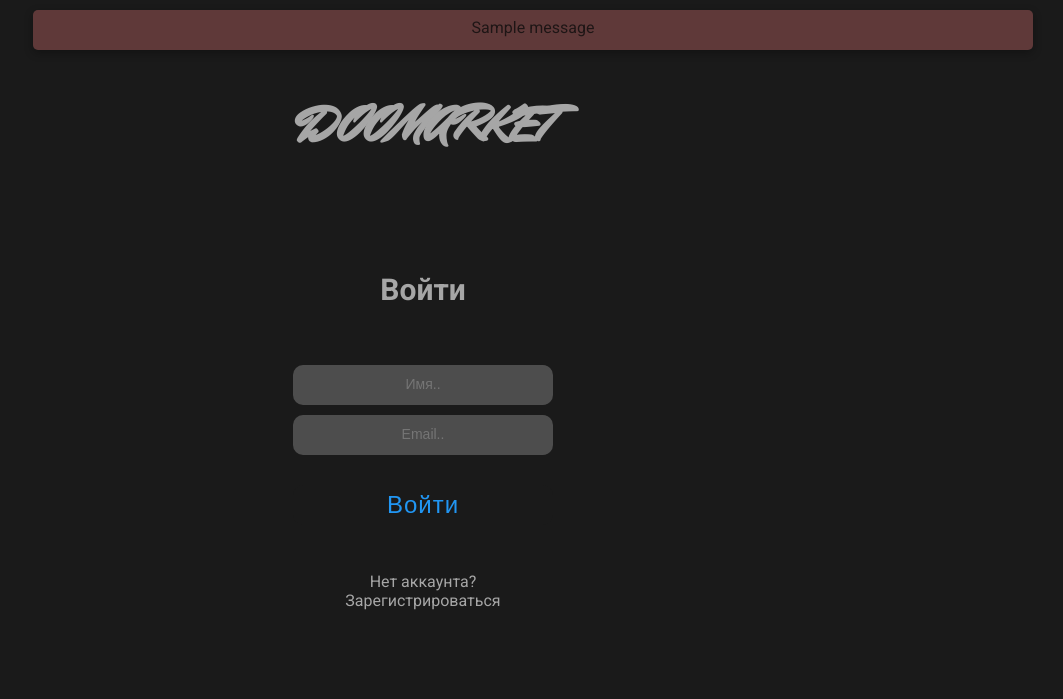
After one commit to DenisMatvienko/backend-e-commerce-market-doomarket, a Django app: page /ru/login/ in a window 1280 px wide. The commit adds this page. Shown: the top 699 px of the page, without its empty margins (217-1280 px from the left). Run offline with Django 3.2, Linux system fonts and the light colour scheme; tables that the repository leaves empty hold one stand-in row (values such as "Sample post"); one stand-in notice (Sample message) is shown.

Commit message:
login,register,logout

```diff
--- a/doomarket/doomarket/urls.py
+++ b/doomarket/doomarket/urls.py
@@ -10,7 +10,9 @@ urlpatterns = [
 ]
 
 urlpatterns += i18n_patterns(
+    path('accounts/', include('allauth.urls')),
     path('', include('shop.urls')),
+
 )
 
 
--- /dev/null
+++ b/doomarket/shop/templates/account/bases/empty-base.html
@@ -0,0 +1,5 @@
+{% extends 'empty-base.html' %}
+
+{% block empty_content %}
+
+{% endblock empty_content %}
--- /dev/null
+++ b/doomarket/shop/templates/account/login.html
@@ -0,0 +1,41 @@
+{% extends 'account/bases/empty-base.html' %}
+
+{% block empty_content %}
+
+
+	{% if messages.success %}
+		{% for message in messages %}
+			<div class="success-message">
+				<p id="messages" class="message">{{ message }}</p>
+			</div>
+		{% endfor %}
+	{% else %}
+		{% for message in messages %}
+			<div class="error-message">
+				<p id="messages" class="message">{{ message }}</p>
+			</div>
+		{% endfor %}
+	{% endif %}
+
+	<div class="container__sign-in">
+		<a href="{% url 'list' %}">
+			<div class="logo logo__size">doomarket</div>
+		</a>
+		<h1>Войти</h1>
+
+		<form action="" method="post">
+			{% csrf_token %}
+			<div class="tbox">
+				<input type="text" placeholder="Логин.." name="username" value="">
+			</div>
+
+			<div class="tbox">
+				<input type="password" placeholder="Пароль.." name="password" value="">
+			</div>
+			<input class="btn" type="submit" name="" value="Войти">
+		</form>
+
+		<a class="b2" href="{% url 'register' %}">Нет аккаунта? Зарегистрироваться</a>
+	</div>
+	<!-- /.container -->
+{% endblock empty_content %}
--- /dev/null
+++ b/doomarket/shop/templates/empty-base.html
@@ -0,0 +1,22 @@
+<!DOCTYPE html>
+{% load static %}
+{% load static i18n %}
+<html lang="en">
+	<head>
+		<!-- Required meta tags -->
+		<meta charset="utf-8">
+		<meta name="viewport" content="width=device-width, initial-scale=1, shrink-to-fit=no">
+		<title>Doomarket</title>
+		<link rel="stylesheet" href="{% static 'css/main.css' %}">
+		<link rel="stylesheet" href="{% static 'libs/OwlCarousel2-2.3.4/dist/assets/owl.carousel.min.css' %}">
+		<link href="https://fonts.googleapis.com/css2?family=Roboto:wght@300;400;500;700;900&display=swap&subset=cyrillic-ext" rel="stylesheet">
+		<link href="https://fonts.googleapis.com/css2?family=Mr+Dafoe&display=swap" rel="stylesheet">
+	</head>
+<body>
+	{% block empty_content %}
+
+	{% endblock empty_content %}
+
+	<script src="{% static 'js/placeholder-register-view.js' %}"></script>
+</body>
+</html>
--- a/doomarket/shop/urls.py
+++ b/doomarket/shop/urls.py
@@ -3,6 +3,10 @@ from . import views
 
 
 urlpatterns = [
+    path('register/', views.register_page, name='register'),
+    path('login/', views.login_page, name='login'),
+    path('logout/', views.logout_user, name='logout'),
+
     path('', views.ProductListView.as_view(), name='list'),
     path('<slug:slug>', views.ProductDetailView.as_view(), name='product-detail'),
     path('category/<slug:slug>', views.CategoryDetailView.as_view(), name='product-category'),
--- a/doomarket/shop/views.py
+++ b/doomarket/shop/views.py
@@ -1,12 +1,55 @@
 from django.shortcuts import render, redirect
-from django.http import request
 from django.views.generic import ListView, DetailView
 from django.views.generic.list import MultipleObjectMixin
+from django.contrib import messages
+from django.contrib.auth import authenticate, login, logout
 
 from .models.product import Product, Category, Subcategory, ProductType
 from shop.business.filters import FiltersPropertyValuesList
 from shop.business.producttype_filters_querysets.producttype_filters_json import JsonProductTypeFilterView
 from shop.business.catalogue import CategoryList, SubcategoryList, ProductTypeList
+from shop.forms.user_create_form import CreateUserForm
+
+
+def register_page(request):
+    """ Create the account by UserCreationForm, operation by forms, redirects and messages """
+    form = CreateUserForm()
+
+    if request.method == 'POST':
+        form = CreateUserForm(request.POST)
+        if form.is_valid():
+            form.save()
+            user = form.cleaned_data.get('username')
+            messages.success(request, 'Ваш аккаунт был успешно создан, ' + user + '!')
+            return redirect('login')
+
+    context = {'form': form}
+    return render(request, 'account/register-page.html', context)
+
+
+def login_page(request):
+    """ Login into account, operation by forms, redirects and messages"""
+    if request.method == 'POST':
+        username = request.POST.get('username')
+        password = request.POST.get('password')
+
+        user = authenticate(request, username=username, password=password)
+
+        if user is not None:
+            login(request, user)
+            messages.success(request, 'Добро пожаловать ' + username + '!')
+            return redirect('list')
+        else:
+            messages.info(request, 'Неверный логин, либо пароль :(')
+
+    context = {}
+    return render(request, 'account/login.html', context)
+
+
+def logout_user(request):
+    """ Logout actions """
+    logout(request)
+    return redirect('login')
 
 
 class ProductListView(ListView, CategoryList):
--- a/doomarket/static/css/main.css
+++ b/doomarket/static/css/main.css
@@ -1989,6 +1989,76 @@ a.nav-dropdown__dropdown-item {
 .logo__size {
   font-size: 50px; }
 
+
+.error-window {
+  background-color: #1F5089;
+  width: 500px;
+  height: 155px;
+  display: block;
+  position: absolute;
+  top: -10px;
+  right: -65px;
+  font-size: 14px;
+  font-weight: 500;
+  line-height: 1;
+  color: #A6A6A6;
+  border-radius: 5px;
+  box-shadow: 0 0 10px #1C4A7D, 0 0 40px #1C4A7D, 0 0 80px #1C4A7D;
+  padding-right: 50px;
+  text-align: center;
+  justify-content: center;
+}
+
+.error-window li {
+  list-style-type: none;
+}
+
+.message-wrapp {
+  justify-content: left;
+}
+
+.redirect__error {
+  text-align: left;
+  font-size: 14px;
+  font-weight: 500;
+  line-height: 1;
+  color: #A6A6A6;
+  margin-left: 40px;
+}
+
+.success-message {
+  position: absolute;
+  right: 200px;
+  width: 1000px;
+  height: 40px;
+  margin-top: 10px;
+  margin-left: 250px;
+  padding-top: 10px;
+  border-radius: 5px;
+  background-color: #91FF83;
+  color: #035A00;
+  opacity: 0.8;
+  text-align: center;
+  box-shadow: 0 3px 10px black;
+  z-index: 10;
+}
+
+.error-message {
+  width: 1000px;
+  height: 40px;
+  margin-top: 10px;
+  margin-left: 250px;
+  padding-top: 10px;
+  border-radius: 5px;
+  background-color: #FF8383;
+  color: #290C0C;
+  opacity: 0.3;
+  text-align: center;
+  box-shadow: 0 3px 10px black;
+  z-index: 10;
+}
+
+
 .b1 {
   display: block;
   width: 260px;
--- /dev/null
+++ b/doomarket/static/js/placeholder-register-view.js
@@ -0,0 +1,13 @@
+// Didnt set placeholder values in forms.py cause they will be set here by using Vanilla JS
+// We start indexing at one because csrf_token is considered and input fields
+
+//Query all input fields
+let form_fields = document.getElementsByTagName('input')
+form_fields[1].placeholder='Имя..';
+form_fields[2].placeholder='Email..';
+form_fields[3].placeholder='Пароль..';
+form_fields[4].placeholder='Повторите пароль..';
+
+for (let field in form_fields){
+	form_fields[field].className +=' form-control'
+}
```
Also changed, not shown: doomarket/doomarket/settings.py (+13 -1 lines), doomarket/shop/forms/user_create_form.py (added, +9 -0 lines), doomarket/shop/templates/account/register-page.html (added, +43 -0 lines), doomarket/shop/templates/include/header.html (+23 -6 lines), doomarket/shop/forms/__init__.py (added).
